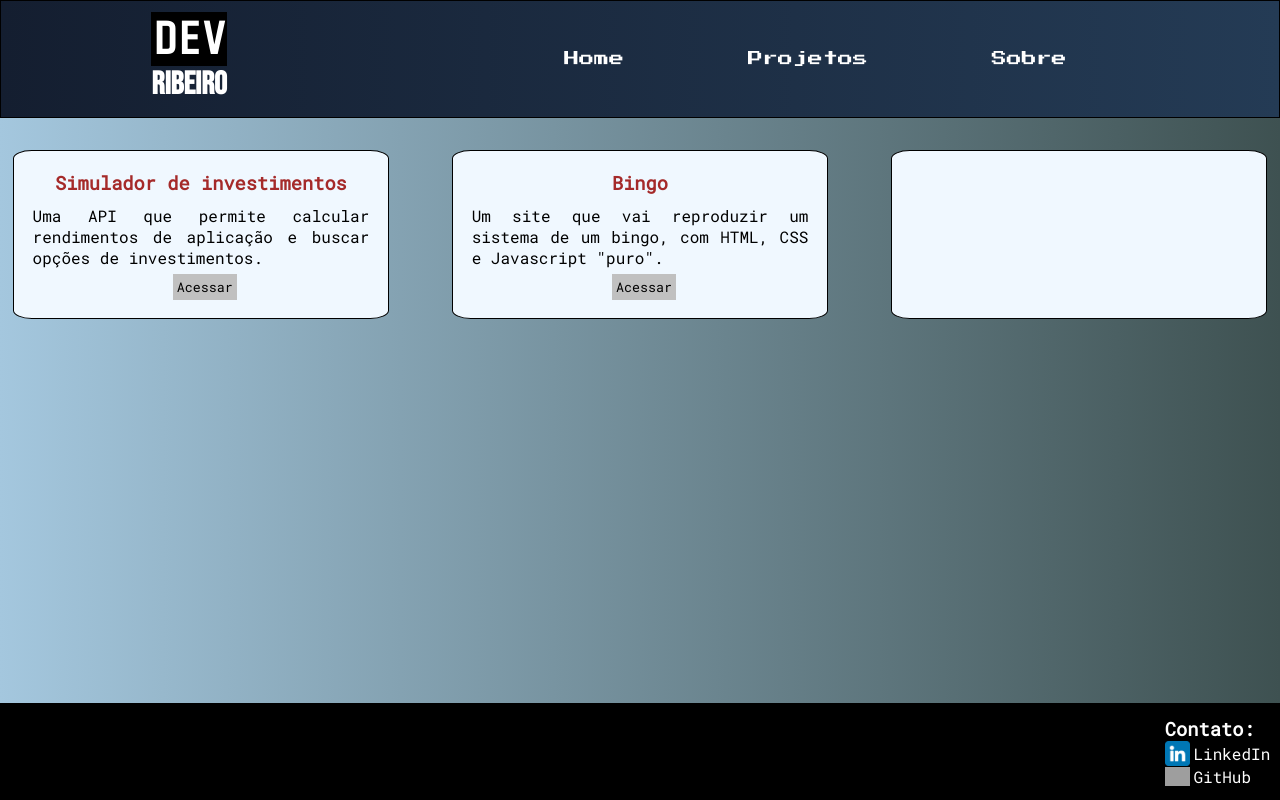
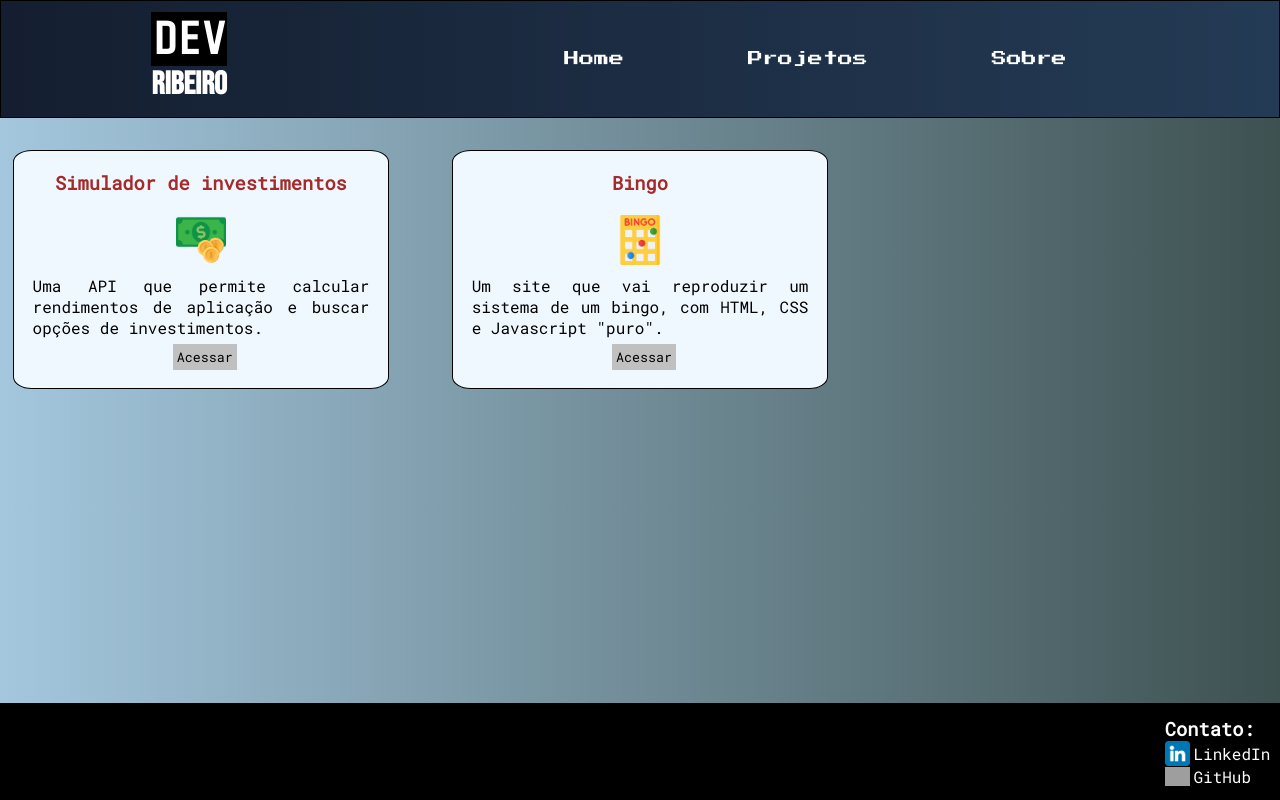
Before and after one commit to dev-ribeiro/portifolio, a Next.js app: page /projects in a window 1280 px wide. Built offline with nearby package versions, Linux system fonts and the light colour scheme; grey boxes are pictures that could not be loaded.

Commit message:
add images in projects

```diff
--- a/src/components/Projects/Projects.js
+++ b/src/components/Projects/Projects.js
@@ -6,17 +6,24 @@ export default function Projects() {
     return (<main className={style.projects}>
                 <div>
                     <h3>Simulador de investimentos</h3>
+                    <img src="/assets/images/projects/money.png"></img>
                     <p>Uma API que permite calcular rendimentos de aplicação e buscar opções de investimentos.</p>
                     <a href="https://dev-ribeiro.github.io/investments-simulator/"><button>Acessar</button></a>
                 </div>
+
                 <div>
                     <h3>Bingo</h3>
+                    <img src="/assets/images/projects/bingo.png"></img>
                     <p>Um site que vai reproduzir um sistema de um bingo, com HTML, CSS e Javascript "puro".</p>
                     <a href="https://dev-ribeiro.github.io/bingo-online/"><button>Acessar</button></a>
                 </div>
-                <div>
-                    <h3></h3>
-                    <p></p>
-                </div>
+
+                {/* <div>
+                    <h3>Binance BOT</h3>
+                    <img src="/assets/images/projects/bingo.png"></img>
+                    <p>Uma aplicação em Node.JS que permite realizar compras e vendas dentro do servidor de testes TESTNET da Binance. Em breve divulgação dessa aplicação.</p>
+                    <a href="/"><button>Acessar</button></a>
+                </div> */}
+
     </main>)
 }
--- a/src/components/Projects/Projects.module.css
+++ b/src/components/Projects/Projects.module.css
@@ -28,6 +28,11 @@
     color: brown;
 }
 
+.projects img{
+    margin: 10px;
+    width: 50px;
+}
+
 .projects p{
     text-align: justify;
 }
```
Also changed, not shown: public/assets/images/projects/bingo.png (added), public/assets/images/projects/money.png (added).
